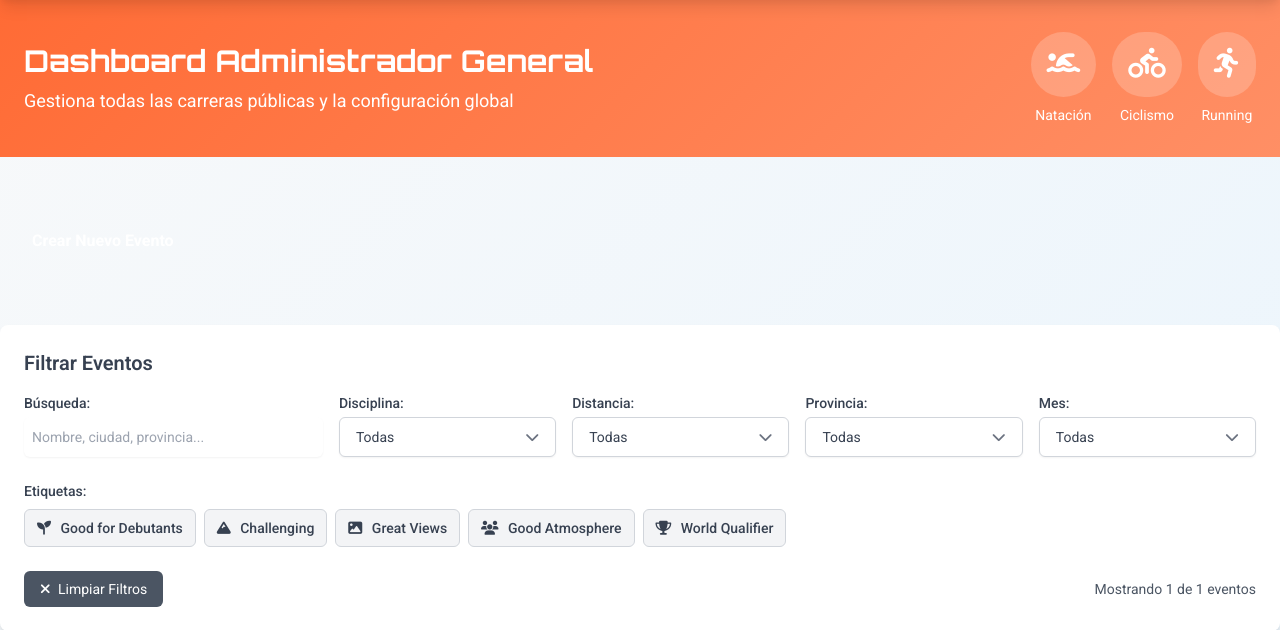
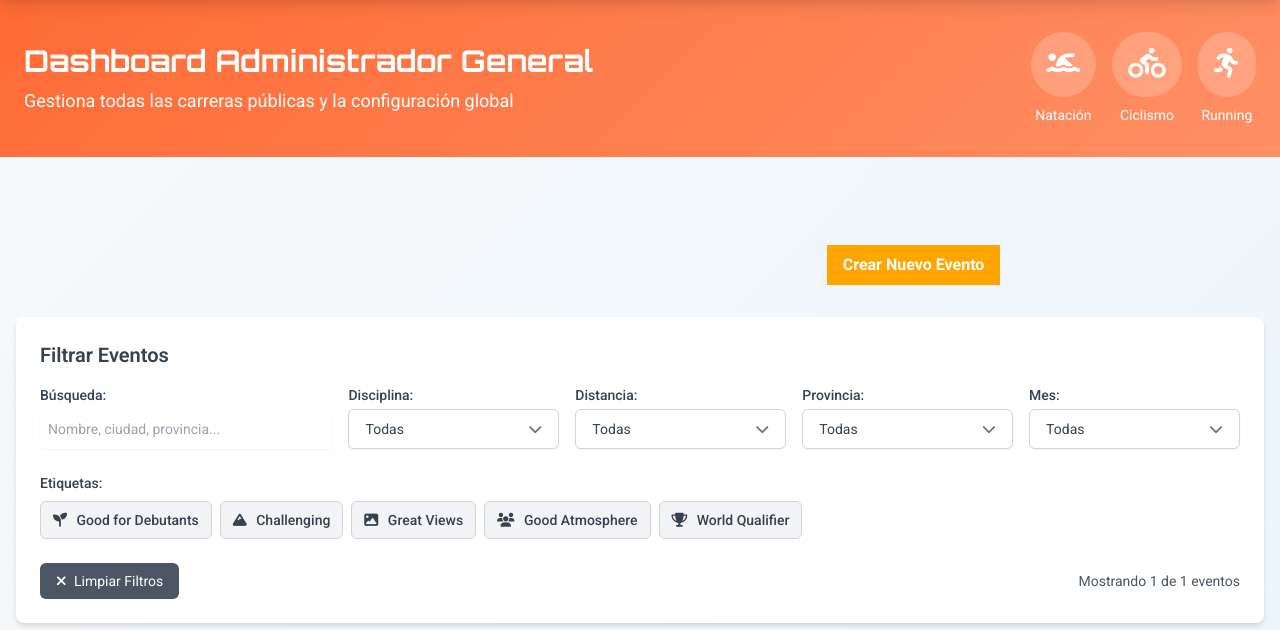
Before and after one commit to gzapater/triathlon-fantasy-app, a Flask app: template backend/templates/events_management.html in a window 1280 px wide. Shown: the part 80-710 px from the top of the page. Run offline with Flask 3, Linux system fonts and the light colour scheme; a user stored in the database is signed in; tables that the repository leaves empty hold one stand-in row (values such as "Sample post"); the template is opened without the code that fills it: most values are stand-ins (such as "Sample title", 1, 10 or a date in 2020).

Commit message:
Update events_management.html

```diff
--- a/backend/templates/events_management.html
+++ b/backend/templates/events_management.html
@@ -15,10 +15,16 @@
 
 {% block main_dashboard_content %}
 <div class="w-full px-4 py-8"> <!-- Cambiado container-fluid mx-auto a w-full -->
-        <button id="open-event-modal-btn" class="bg-orange-600 hover:bg-orange-700 text-white font-bold py-2 px-4 rounded focus:outline-none focus:shadow-outline" type="button">
-            Crear Nuevo Evento
-        </button>
-    </div>
+
+    <div class="flex justify-between items-center mb-6">
+        <h1 class="text-3xl font-bold text-gray-800"></h1>
+       <button id="open-event-modal-btn"
+        class="bg-orange-600 hover:bg-orange-700 text-white font-bold py-2 px-4 rounded..."
+        style="background-color: orange;"
+        type="button">
+    Crear Nuevo Evento
+    </button>
+    </div>
 
     <!-- Modal para Añadir/Editar Evento -->
     <div id="event-modal" class="fixed inset-0 bg-gray-600 bg-opacity-50 overflow-y-auto h-full w-full hidden z-50">
@@ -110,9 +116,11 @@
 
                 <div class="flex justify-end space-x-3 pt-4 border-t">
                     <button type="button" id="cancel-event-modal-btn" class="px-4 py-2 border border-gray-300 rounded-md shadow-sm text-sm font-medium text-gray-700 hover:bg-gray-50 focus:outline-none focus:ring-2 focus:ring-offset-2 focus:ring-orange-500">Cancelar</button>
-                    <button type="submit" id="submit-btn" class="px-6 py-2 border border-transparent rounded-md shadow-sm text-sm font-medium text-white bg-orange-600 hover:bg-orange-700 focus:outline-none focus:ring-2 focus:ring-offset-2 focus:ring-orange-500">
-                        Guardar Evento
-                    </button>
+                        <button id="open-event-modal-btn"
+        class="bg-orange-600 hover:bg-orange-700 text-white font-bold py-2 px-4 rounded..."
+        style="background-color: orange;"
+        type="button">
+Guardar evento    </button>
                 </div>
             </form>
         </div>
```
